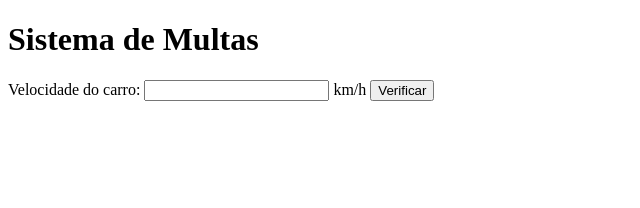
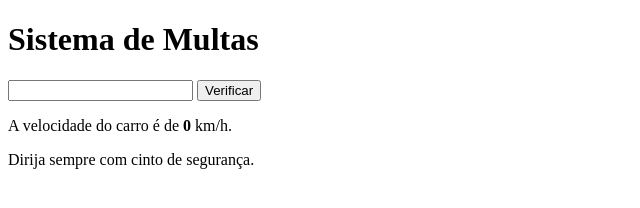
Before and after one commit to gustavohenriquepinto/javascript, a plain HTML site: page aula11/ex10.html in a window 1280 px wide. Both pictures are taken after a click on the button "Verificar". Shown: the whole page, without its empty margins (0-640 px from the left). Drawn offline with Linux system fonts and the light colour scheme.

Commit message:
Update ex10.html

```diff
--- a/aula11/ex10.html
+++ b/aula11/ex10.html
@@ -8,19 +8,23 @@
 </head>
 <body>
     <h1>Sistema de Multas</h1>
-
-    Velocidade do carro: <input type="number" name="txtvel" id="textvel"> km/h
-
+    <input type="number" name="txtvel" id="txtvel">
     <input type="button" value="Verificar" onclick="calcular()">
-
     <div id="res"></div>
 
     <script>
-    function calcular() {
-        var txtv= window.document.querySelector('input#txtvel')
-        var res= window.document.querySelector('div#res')
+    var res= document.querySelector('div#res')
+
+    function calcular(){
+        var txtv= document.getElementById('txtvel')
         var vel= Number(txtv.value)
-        res.innerHTML= `Sua velocidade atual é de ${vel}`
+
+        res.innerHTML= `<p>A velocidade do carro é de <strong>${vel}</strong> km/h.</p>`
+        if(vel>60){
+            res.innerHTML+= 'Você ultrapassou o limite de velocidade. Será multado!'
+        }else{
+            res.innerHTML+= '<p>Dirija sempre com cinto de segurança.</p>'
+        }
     }
     </script>
 
```
